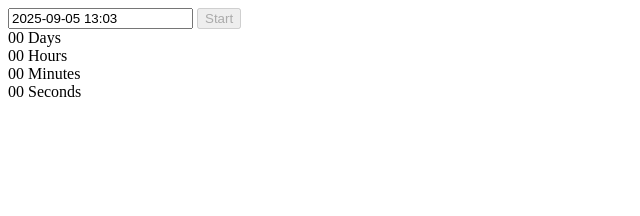
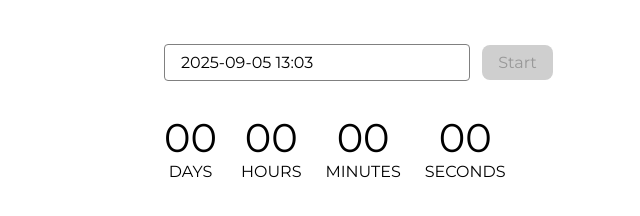
Before and after one commit to ArsenZar/goit-js-hw-10, a website built with Vite: page src/1-timer.html in a window 1280 px wide. Shown: the whole page, without its empty margins (0-640 px from the left). Built offline with nearby package versions, Linux system fonts and the light colour scheme.

Commit message:
timer ready CSS

```diff
--- a/src/1-timer.html
+++ b/src/1-timer.html
@@ -4,6 +4,11 @@
   <meta charset="UTF-8">
   <meta name="viewport" content="width=device-width, initial-scale=1.0">
   <title>Document</title>
+  <link rel="preconnect" href="https://fonts.googleapis.com">
+  <link rel="preconnect" href="https://fonts.gstatic.com" crossorigin>
+  <link href="https://fonts.googleapis.com/css2?family=Montserrat:ital,wght@0,100..900;1,100..900&display=swap"
+    rel="stylesheet">
+  <link rel="stylesheet" href="./css/1-timer.css">
 </head>
 <body>
 
--- /dev/null
+++ b/src/css/1-timer.css
@@ -0,0 +1,59 @@
+body{
+    font-family: "Montserrat", sans-serif;
+    font-optical-sizing: auto;
+    box-sizing: border-box;
+    padding: 36px 156px;
+}
+#datetime-picker{
+    width: 272px;
+    padding: 8px 16px;
+    border-radius: 4px;
+    font-family: "Montserrat", sans-serif;
+    font-size: 16px;
+    border: 1px solid #808080;
+    margin-right: 8px;
+    margin-bottom: 32px;
+}
+#datetime-picker:hover {
+    border: 1px solid black;
+}
+#datetime-picker:active {
+    border: 1px solid #4E75FF;
+}
+button{
+    padding: 8px 16px;
+    border-radius: 8px;
+    background-color: #4E75FF;
+    color: white;
+    font-size: 16px;
+    font-family: "Montserrat", sans-serif;
+    border: none;
+    box-shadow: none;
+}
+button:disabled{
+    background-color: #CFCFCF;
+    color: #989898;
+}
+button:hover{
+    background-color: #6C8CFF;
+    color: white;
+}
+.field{
+    width: fit-content;
+    display: flex;
+    text-align: center;
+    justify-content: center;
+    flex-direction: column;
+    margin-right: 24px;
+}
+.value{
+    font-size: 40px;
+}
+.timer{
+    display: flex;
+    width: fit-content;
+}
+.label{
+    font-size: 16px;
+    text-transform: uppercase;
+}
```
Also changed, not shown: src/2-snackbar.html (+21 -0 lines), src/js/2-snackbar.js (+30 -15 lines).
